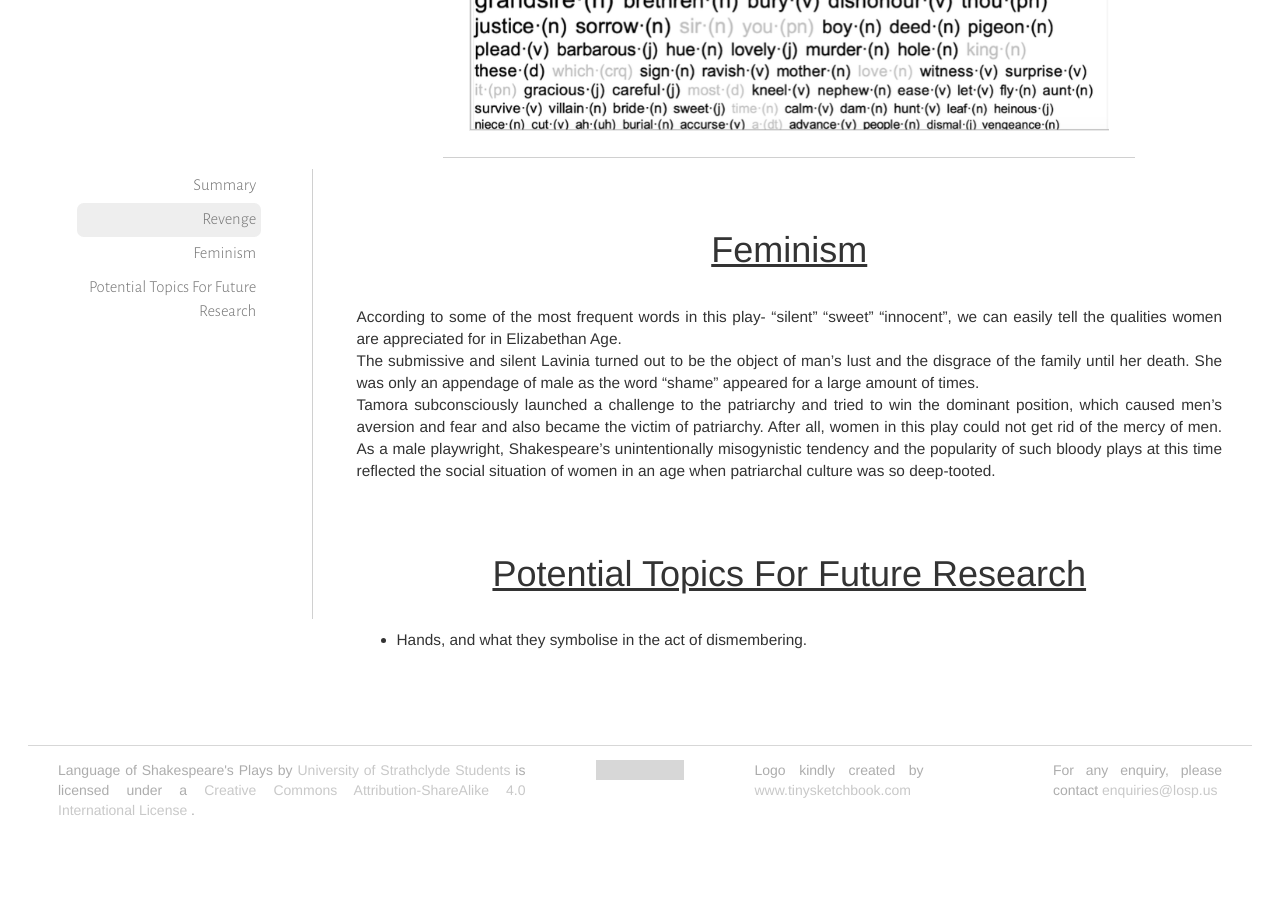
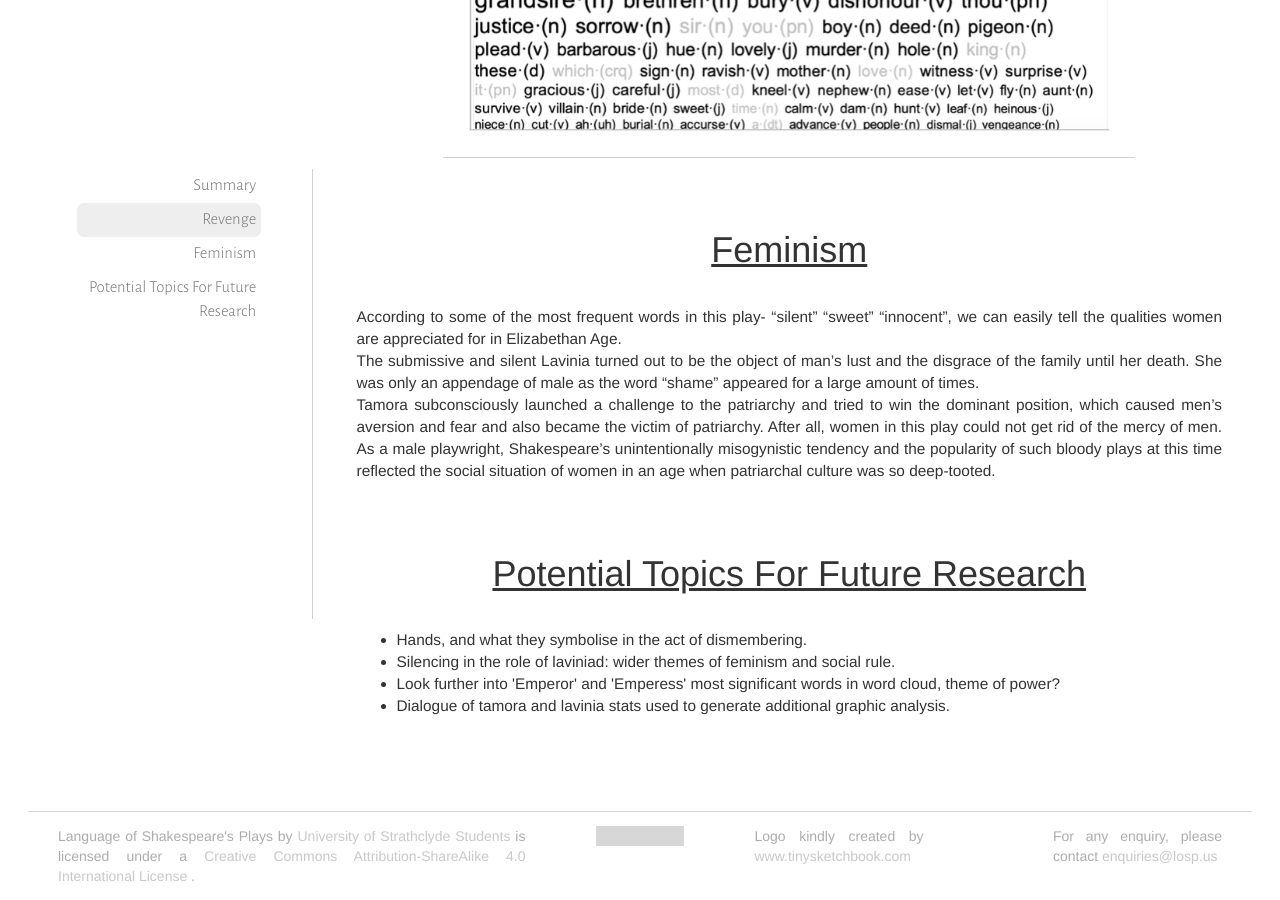
Before and after one commit to iahmed0/SU-LOSP.github.io, a Jekyll site: the page built from _analyses/titus_andronicus/index.md, in a window 1280 px wide and 900 px high, scrolled down 2115 px. Built offline with Jekyll 4.4.1, drawn with Linux system fonts in a browser that asks for light colours; before the commit the page ends 2949 px from its top, so only the background shows below that; grey boxes are pictures that could not be loaded.

Commit message:
Update index.md

```diff
--- a/_analyses/titus_andronicus/index.md
+++ b/_analyses/titus_andronicus/index.md
@@ -30,4 +30,7 @@ After all, women in this play could not get rid of the mercy of men. As a male p
 # Potential Topics For Future Research
 <ul>
   <li>Hands, and what they symbolise in the act of dismembering.</li>
+  <li>Silencing in the role of laviniad: wider themes of feminism and social rule.</li>
+  <li>Look further into 'Emperor' and 'Emperess' most significant words in word cloud, theme of power? </li>
+  <li>Dialogue of tamora and lavinia stats used to generate additional graphic analysis.</li>
 </ul>
```
